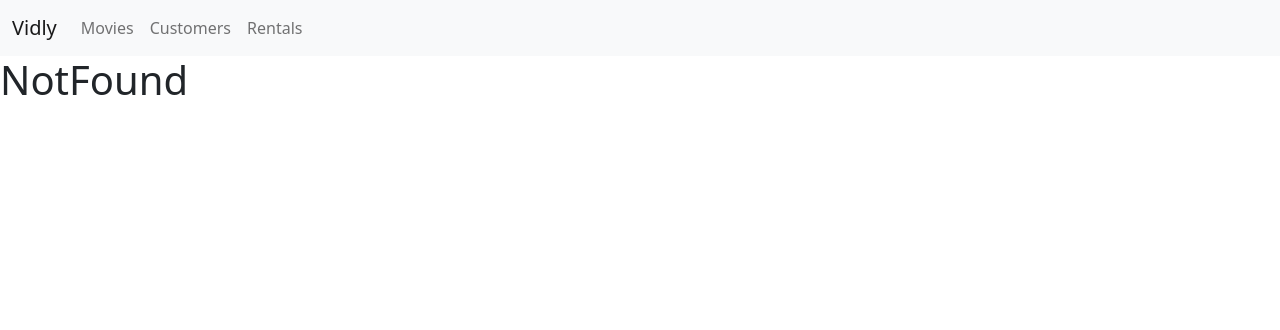
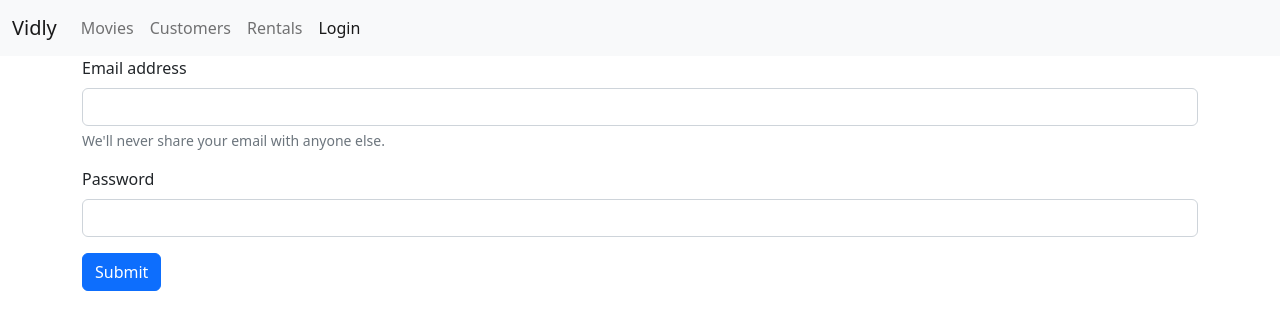
Before and after one commit to amu3dev/store-app-trial, a React (Create React App) app: page /login in a window 1280 px wide. Shown: the top 330 px of the page. Built offline with nearby package versions, Linux system fonts and the light colour scheme.

Commit message:
- Added LoginForm.jsx - Added required NavLink from router

```diff
--- /dev/null
+++ b/src/components/LoginForm.jsx
@@ -0,0 +1,87 @@
+import React, { useState } from "react";
+import { Joi, validate } from "joi-browser";
+
+const LoginForm = () => {
+  // const [enteredEmail, setEnteredEmail] = useState("");
+  // const [enteredPassword, setEnteredPassword] = useState("");
+  const [data, setData] = useState({ enteredEmail: "", enteredPassword: "" });
+
+  // const [errors, setErrors] = useState({});
+  // const schema = {
+  //   email: Joi.string().email().required().label("Email"),
+  //   password: Joi.string().required().label("Password"),
+  // };
+
+  const handleSubmit = (e) => {
+    e.preventDefault();
+
+    //console.log("Submitted");
+    console.log("data Submitted", data);
+
+    // const data = {
+    //   enteredEmail: "",
+    //   enteredPassword: "",
+    // };
+    // reset the form
+    // setEnteredEmail("");
+    // setEnteredPassword("");
+  };
+  // const handleEmailChange = (e) => {
+  //   console.log(e.target.value);
+  //   setEnteredEmail(e.target.value);
+  // };
+
+  const handleEmailChange = (e) => {
+    console.log(e.target.value);
+    setData({ ...data, enteredEmail: e.target.value });
+  };
+  const handlePasswordChange = (e) => {
+    console.log(e.target.value);
+    //setEnteredPassword(e.target.value);
+    setData({ ...data, enteredPassword: e.target.value });
+  };
+
+  return (
+    <div className="container">
+      <form onSubmit={handleSubmit}>
+        <div className="mb-3">
+          <label
+            id="exampleInputEmail1"
+            htmlFor="exampleInputEmail1"
+            className="form-label">
+            Email address
+          </label>
+          <input
+            type="email"
+            className="form-control"
+            id="exampleInputEmail1"
+            aria-describedby="emailHelp"
+            value={data.enteredEmail}
+            onChange={handleEmailChange}
+          />
+          <div id="emailHelp" className="form-text">
+            We'll never share your email with anyone else.
+          </div>
+        </div>
+        <div className="mb-3">
+          <label htmlFor="exampleInputPassword1" className="form-label">
+            Password
+          </label>
+          <input
+            type="password"
+            className="form-control"
+            id="exampleInputPassword1"
+            value={data.enteredPassword}
+            onChange={handlePasswordChange}
+          />
+        </div>
+
+        <button type="submit" className="btn btn-primary">
+          Submit
+        </button>
+      </form>
+    </div>
+  );
+};
+
+export default LoginForm;
--- a/src/components/TableNavbar.jsx
+++ b/src/components/TableNavbar.jsx
@@ -32,6 +32,11 @@ const TableNavbar = () => {
                 Rentals
               </NavLink>
             </li>
+            <li className="nav-item">
+              <NavLink to="/login" className="nav-link">
+                Login
+              </NavLink>
+            </li>
           </ul>
         </div>
       </div>
--- a/src/index.js
+++ b/src/index.js
@@ -7,6 +7,7 @@ import TableNavbar from "./components/TableNavbar";
 import Customers from "./components/Customers";
 import Rentals from "./components/Rentals";
 import Board from "./components/Board";
+import LoginForm from "./components/LoginForm";
 import MoviesDetails from "./components/MoviesDetails";
 import NotFound from "./components/NotFound";
 
@@ -24,6 +25,7 @@ root.render(
       <TableNavbar />
       <Routes>
         <Route path="/" element={<Board />} />
+        <Route path="login" element={<LoginForm />} />
         <Route path="/movies/:id" element={<MoviesDetails />} />
 
         <Route path="/movies" element={<Board />} />
```
